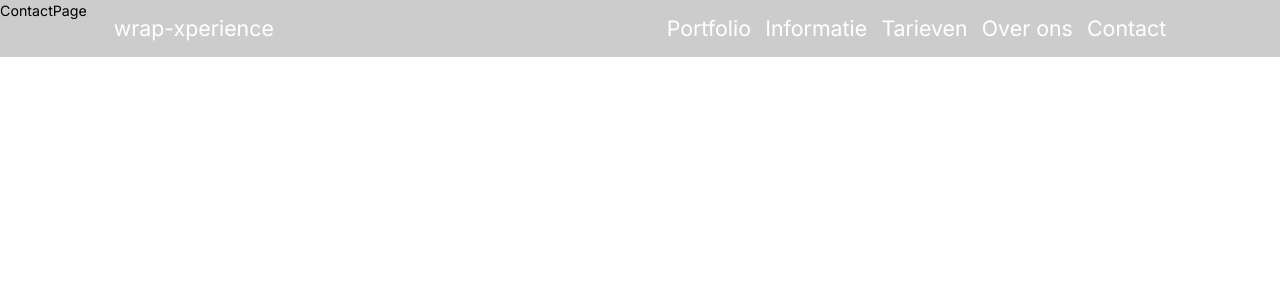
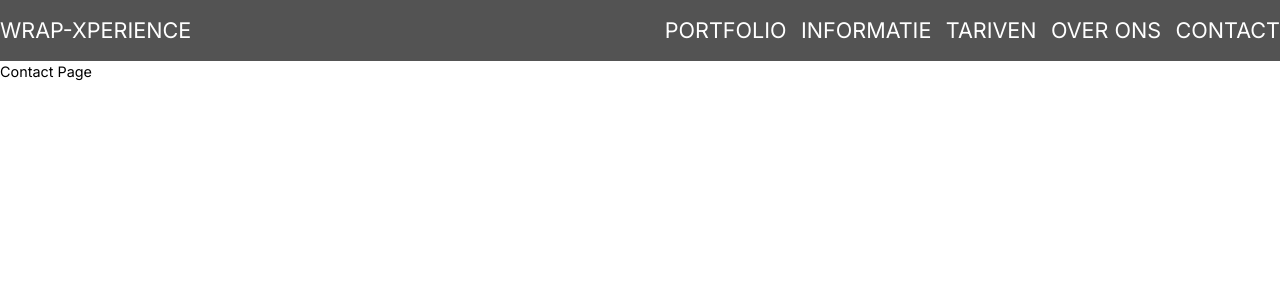
Before and after one commit to PNG-studios/wrap-xperience, a Next.js app: page /contact in a window 1280 px wide. Shown: the top 300 px of the page. Built offline with nearby package versions, Linux system fonts and the light colour scheme.

Commit message:
Fixed Rem and custom colors

```diff
--- a/src/app/contact/page.tsx
+++ b/src/app/contact/page.tsx
@@ -1,5 +1,12 @@
-export default function ContactPage() {
+import Navbar from "@/components/navbar";
+
+export default function Portfolio() {
   return (
-    <div> ContactPage</div>
-  )
+    <>
+      <header>
+        <Navbar />
+      </header>
+      <div> Contact Page</div>
+    </>
+  );
 }
--- a/src/app/globals.css
+++ b/src/app/globals.css
@@ -1,17 +1,6 @@
-@import url('https://fonts.googleapis.com/css2?family=Inter:wght@400;500;600;700&display=swap');
+@import url("https://fonts.googleapis.com/css2?family=Inter:wght@400;500;600;700&display=swap");
 
 @import "tailwindcss";
-
-@layer base {
-    :root {
-        /* --Black: #0A0A0A;
-        --Primary: #CCB559;
-        --Secondary: #E8EDED;
-        --White: #FFF; */
-        --font-inter: "Inter", sans-serif;
-    }
-}
-
 
 @theme {
     --color-black: #0A0A0A ;
@@ -22,7 +11,7 @@
 }
 
 html {
-    font-size: calc((100vw / 1440) * 16); /* Proportionele scaling */
+    font-size: clamp(6px, 1vw + 0.1rem, 16px); /* font-size: clamp(6px(minPixels), 1vw + 0.1rem, 16px(maxpixels); 1440/100 + 1.6px(0.1rem) = 16px // Op een scherm van 1440px kom je uit op 16 pixels -> maal 1.5 rem zoals in figma is 24 pixels*/
 }
 
 body {
--- a/src/app/informatie/page.tsx
+++ b/src/app/informatie/page.tsx
@@ -1,5 +1,12 @@
-export default function InformatiePage() {
+import Navbar from "@/components/navbar";
+
+export default function Portfolio() {
   return (
-    <div> InformatiePage</div>
-  )
+    <>
+      <header>
+        <Navbar />
+      </header>
+      <div> InformatiePagina</div>
+    </>
+  );
 }
--- a/src/app/layout.tsx
+++ b/src/app/layout.tsx
@@ -1,7 +1,6 @@
 import type { Metadata } from "next";
 import "./globals.css";
 
-import Navbar from "../components/navbar";
 
 export const metadata: Metadata = {
   title: "Bababooey",
@@ -16,7 +15,7 @@ export default function RootLayout({
   return (
     <html lang="en">
       <body>
-        <Navbar/>
+
         {children}
       </body>
     </html>
--- a/src/app/over-ons/page.tsx
+++ b/src/app/over-ons/page.tsx
@@ -1,5 +1,12 @@
-export default function OverOns() {
+import Navbar from "@/components/navbar";
+
+export default function Portfolio() {
   return (
-    <div> OverOns</div>
-  )
+    <>
+      <header>
+        <Navbar />
+      </header>
+      <div> OverOns</div>
+    </>
+  );
 }
--- a/src/app/page.tsx
+++ b/src/app/page.tsx
@@ -1,14 +1,13 @@
-
+import Navbar from "@/components/navbar"
 export default function Home() {
   return (
     <main>
 
       <section className="w-full h-screen bg-cover bg-center" style={{ backgroundImage: "url('/images/hero.png')" }}>
-        <h1>KEUKEN WRAPPEN</h1>
+        <Navbar />
+        <h1 className="text-primary">KEUKEN WRAPPEN</h1>
         <p>WRAP JOUW KEUKEN IN EEN DAG!</p>
       </section>
-
-
     </main>
   )
 }
--- a/src/app/portfolio/page.tsx
+++ b/src/app/portfolio/page.tsx
@@ -1,5 +1,12 @@
+import Navbar from "@/components/navbar";
+
 export default function Portfolio() {
   return (
-    <div> Portfolio</div>
-  )
+    <>
+      <header>
+        <Navbar/>
+      </header>
+      <div> Portfolio</div>
+    </>
+  );
 }
--- a/src/app/tarieven/page.tsx
+++ b/src/app/tarieven/page.tsx
@@ -1,5 +1,10 @@
+import Navbar from "@/components/navbar";
+
 export default function Tarieven() {
   return (
-    <div> Tarieven</div>
-  )
+    <div>
+      <Navbar />
+      Tarieven
+    </div>
+  );
 }
--- a/src/app/test/page.tsx
+++ b/src/app/test/page.tsx
@@ -2,6 +2,11 @@ import Button from "@/components/button";
 
 export default function TestPage() {
   return (
-    <Button/>
-  )
-};
+    <div>
+      <Button />
+      <button className="bg-primary text-primary px-4 py-2">
+        Click Me
+      </button>
+    </div>
+  );
+}
--- a/src/components/button.tsx
+++ b/src/components/button.tsx
@@ -1,7 +1,7 @@
 export default function Button() {
   return(
     <div>
-      <button className="bg-primary text-black px-4 py-2">
+      <button className="bg-primary text-secondary px-4 py-2">
         Click Me
       </button>
     </div>
--- a/src/components/navbar.tsx
+++ b/src/components/navbar.tsx
@@ -1,17 +1,19 @@
 export default function Navbar() {
   return (
-    <nav className="fixed w-full bg-[#00000033] text-[#ffffff] text-2xl flex flex-direction-row justify-between pl-[8rem] pr-[8rem] py-4">
-      <div>
-        <a href="/">wrap-xperience</a>
-      </div>
-      <div>
-        <ul className="flex flex-direction-row gap-4">
-          <li><a href="/portfolio">Portfolio</a></li>
-          <li><a href="/informatie">Informatie</a></li>
-          <li><a href="/tarieven">Tarieven</a></li>
-          <li><a href="/over-ons">Over ons</a></li>
-          <li><a href="/contact">Contact</a></li>
-        </ul>
+    <nav className="w-full bg-black/70  text-[#ffffff] justify-center flex ">
+      <div className="max-w-[1440px] w-full text-[1.5rem] flex flex-row justify-between py-4">
+        <div>
+          <a href="/">WRAP-XPERIENCE</a>
+        </div>
+        <div>
+          <ul className="flex flex-direction-row gap-4">
+            <li><a href="/portfolio">PORTFOLIO</a></li>
+            <li><a href="/informatie">INFORMATIE</a></li>
+            <li><a href="/tarieven">TARIVEN</a></li>
+            <li><a href="/over-ons">OVER ONS</a></li>
+            <li><a href="/contact">CONTACT</a></li>
+          </ul>
+        </div>
       </div>
     </nav>
   )
```
Also changed, not shown: tailwind.config.js (deleted, +0 -21 lines). Lines whose indentation alone changed are shown as unchanged.
